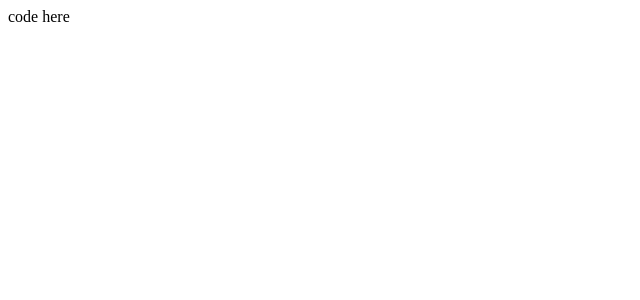
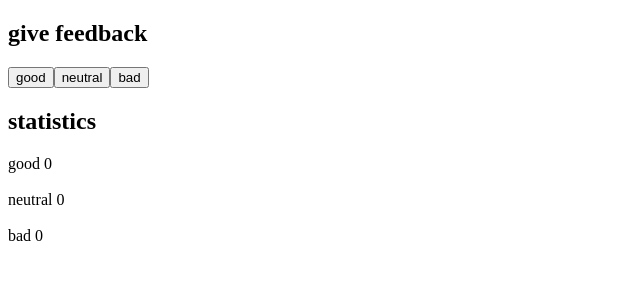
Before and after one commit to Jarimus/full-stack-open-exercises, a React (Vite) app in the folder part1/unicafe/: page / in a window 1280 px wide. Shown: the top 300 px of the page, without its empty margins (0-640 px from the left). Built offline with nearby package versions, Linux system fonts and the light colour scheme.

Commit message:
part1 exercise 1.6 finished

```diff
--- a/part1/unicafe/src/App.jsx
+++ b/part1/unicafe/src/App.jsx
@@ -1,4 +1,10 @@
 import { useState } from 'react'
+
+const Button = ({onClick, text}) => {
+  return (
+    <button onClick={onClick}>{text}</button>
+  )
+}
 
 const App = () => {
   // save clicks of each button to its own state
@@ -6,9 +12,33 @@ const App = () => {
   const [neutral, setNeutral] = useState(0)
   const [bad, setBad] = useState(0)
 
+  const handleGoodClick = () => {
+    const newGoodClicks = good + 1;
+    setGood( newGoodClicks );
+  }
+
+  const handleNeutralClick = () => {
+    const newNeutralClicks = neutral + 1;
+    setNeutral( newNeutralClicks );
+  }
+
+  const handleBadClick = () => {
+    const newBadClicks = bad + 1;
+    setBad( newBadClicks );
+  }
+
   return (
     <div>
-      code here
+      <h2>give feedback</h2>
+      <p>
+        <Button onClick={handleGoodClick} text="good" />
+        <Button onClick={handleNeutralClick} text="neutral" />
+        <Button onClick={handleBadClick} text="bad" />
+      </p>
+      <h2>statistics</h2>
+      <div>good {good}</div><br />
+      <div>neutral {neutral}</div><br />
+      <div>bad {bad}</div>
     </div>
   )
 }
```
